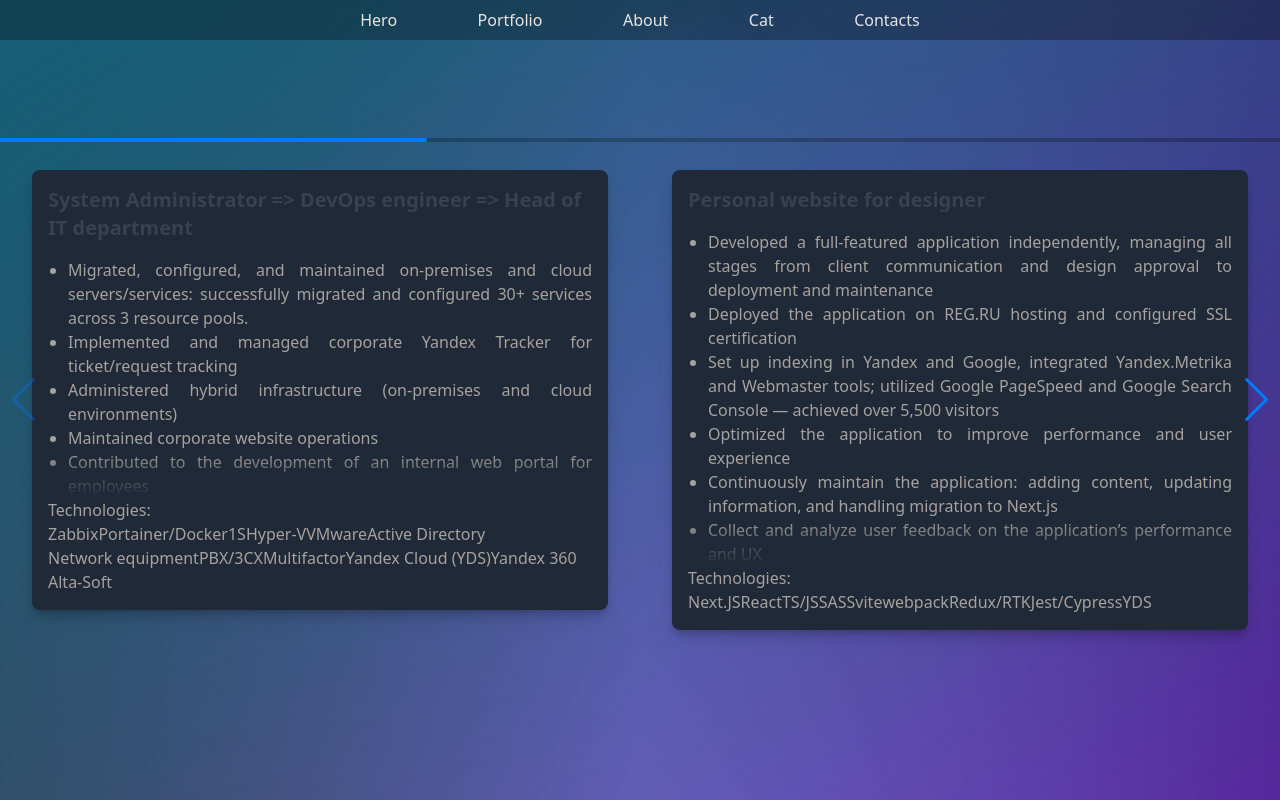
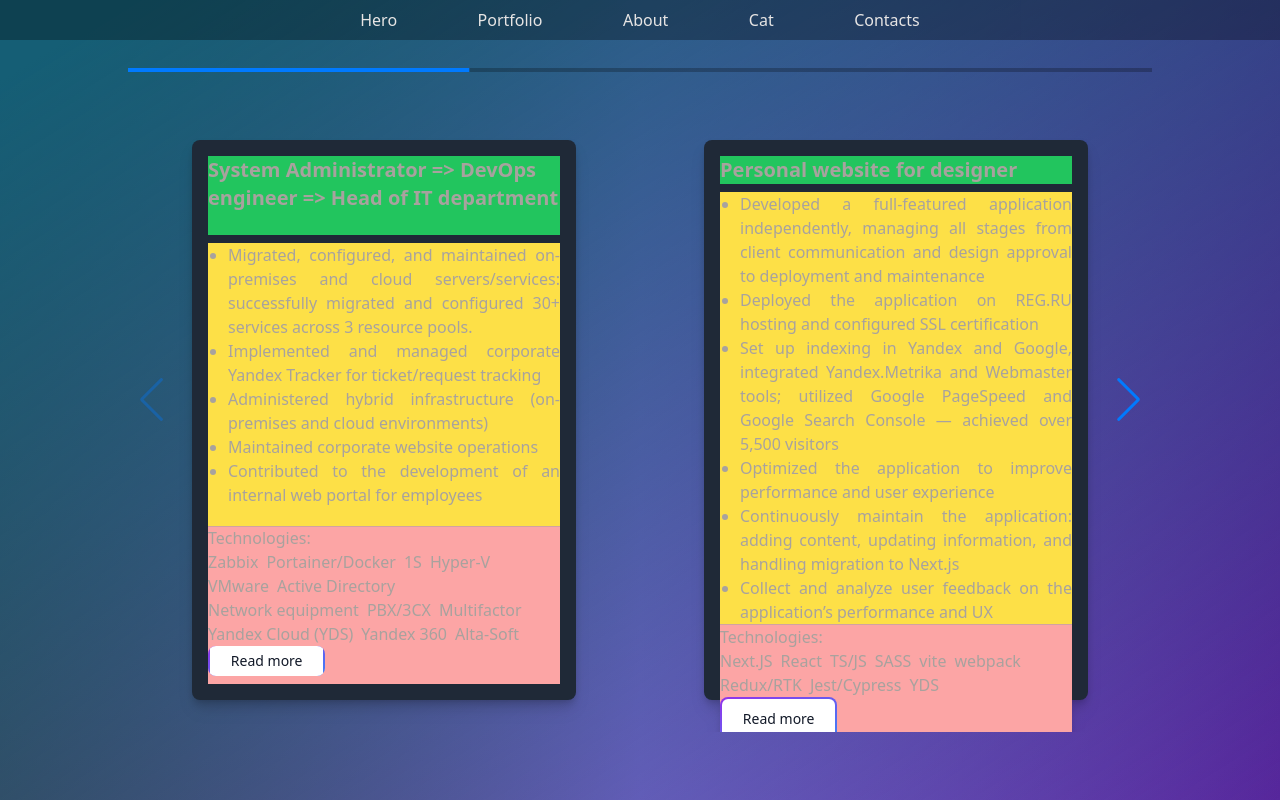
Before and after one commit to i0ji/p_ioji, a React (Vite) app: page /#/ in a window 1280 px wide. Built offline with nearby package versions, Linux system fonts and the light colour scheme.

Commit message:
feat(components): add router, 404; customize hero, commitizen
Version: v: 0.1.2

```diff
--- a/commitizen.config.cjs
+++ b/commitizen.config.cjs
@@ -49,7 +49,7 @@ module.exports = {
     subject: "Short description:\n",
     body: 'Full description. Use "|" for new row:\n',
     breaking: "Breaking changes:\n",
-    footer: "Meta (issues, links):\n",
+    footer: "Meta (version, issues):\n",
     confirmCommit: "Confirm",
   },
 
--- a/package.json
+++ b/package.json
@@ -26,7 +26,8 @@
   },
   "dependencies": {
     "react": "^19.1.1",
-    "react-dom": "^19.1.1"
+    "react-dom": "^19.1.1",
+    "react-router": "^7.7.1"
   },
   "devDependencies": {
     "@commitlint/cli": "^19.8.1",
--- a/src/components/Header.tsx
+++ b/src/components/Header.tsx
@@ -1,4 +1,6 @@
 export default function Header() {
+
+
   return (
     <div className="backdrop-blur-xs h-{10rem} fixed top-0 mx-auto flex w-full justify-center bg-black bg-opacity-30 text-stone-200">
       <nav className="flex h-10 w-2/4 justify-between align-middle">
--- a/src/components/Hero.tsx
+++ b/src/components/Hero.tsx
@@ -19,19 +19,19 @@ export default function Hero() {
       id="hero"
       className="flex h-screen w-full snap-start items-center justify-center border-l-purple-950 bg-gradient-to-br from-cyan-800 from-5%"
     >
-      <div className="mx-auto flex h-[90%] max-w-screen-xl flex-wrap items-center justify-around">
+      <div className="mx-auto flex h-[90%] w-full flex-wrap items-center justify-around">
         <Swiper
           modules={[Navigation]}
-
           slidesPerView={2}
           navigation
           pagination={{ type: "progressbar" }}
-          className="relative h-[70] w-full max-w-screen-xl pt-10"
+          className="relative h-[70] w-full max-w-[80vw] pt-10"
         >
           {heroData.map((item: heroModel) => (
-            <SwiperSlide key={nanoid()}
-            style={{marginRight: '0!impoprtant'}}
-            className="flex mr-0 justify-center">
+            <SwiperSlide
+              key={nanoid()}
+              className="h-ull"
+            >
               <Card data={item} />
             </SwiperSlide>
           ))}
--- /dev/null
+++ b/src/components/NotFound.tsx
@@ -0,0 +1,11 @@
+import React from 'react';
+
+export default function NotFound() {
+  return (
+    <div className='h-full w-full'>
+      <h1>404 - Page Not Found</h1>
+      <p>Извините, страница не найдена.</p>
+      <a href="/">Вернуться на главную</a>
+    </div>
+  );
+}
--- a/src/components/index.ts
+++ b/src/components/index.ts
@@ -4,5 +4,6 @@ import About from "./About";
 import Portfolio from "./Portfolio";
 import Cat from "./Cat";
 import Contacts from "./Contacts";
+import NotFound from "./NotFound";
 
-export { Header, Hero, About, Portfolio, Cat, Contacts };
+export { Header, Hero, About, Portfolio, Cat, Contacts, NotFound };
--- a/src/components/ui/card.tsx
+++ b/src/components/ui/card.tsx
@@ -3,42 +3,38 @@ import { nanoid } from "nanoid";
 export default function Card({ data }: { data: heroModel }) {
   return (
     <div
-      className="mx-auto my-8 duration-200 ease-linear h-[70%] w-[90%] bg-gray-800 transform flex-col justify-between rounded-lg p-4 shadow-lg drop-shadow-lg transition-transform hover:scale-[1.01]"
+      className="mx-auto my-8 flex h-[70vh] w-[30vw] transform flex-col rounded-lg bg-gray-800 p-4 text-stone-400 shadow-lg drop-shadow-lg transition-transform duration-200 ease-linear hover:scale-[1.01]"
       data-carousel-item
     >
-
-        <h6 className="mb-4 flex h-[15%] text-xl font-bold text-gray-700 dark:text-gray-400">
+      <h6 className="mb-2 flex h-[15%] bg-green-500 text-xl font-bold">
         {data.title}
       </h6>
-        <div className="flex h-[85%] flex-col justify-between text-stone-400">
-          <div className="relative h-[35%] overflow-y-hidden">
-            <ul className="list-disc pl-5 text-justify">
+      <div className="flex h-auto flex-auto flex-col justify-between bg-yellow-300">
+        <ul className="flex list-disc flex-col justify-between pl-5 text-justify">
           {data.responsibilities.map((unit) => (
             <li key={nanoid()}>
               <p>{unit}</p>
             </li>
           ))}
         </ul>
-            <div className="pointer-events-none absolute bottom-0 left-0 h-12 w-full bg-gradient-to-t from-gray-800 to-transparent"></div>
       </div>
-          <hr />
-          Technologies:
-          <ul className="flex flex-wrap">
+      <div className="flex h-[30%] flex-col justify-between bg-red-300">
+        <hr className="h-[1px] w-full bg-stone-400 opacity-50" />
+        <p className="w-full">Technologies: </p>
+        <ul className="flex flex-initial flex-wrap">
           {data.technologies.map((unit) => (
-              <li key={nanoid()}>
+            <li key={nanoid()} className="pr-2">
               <p>{unit}</p>
             </li>
           ))}
         </ul>
-          {/*
+
         <button className="group relative mb-2 me-2 inline-flex w-1/3 items-center justify-center overflow-hidden rounded-lg bg-gradient-to-br from-purple-600 to-blue-500 p-0.5 text-sm font-medium text-gray-900 hover:text-white focus:outline-none focus:ring-4 focus:ring-blue-300 group-hover:from-purple-600 group-hover:to-blue-500 dark:text-white dark:focus:ring-blue-800">
           <span className="relative w-full rounded-md bg-white px-5 py-2.5 transition-all duration-75 ease-in group-hover:bg-transparent dark:bg-gray-900 group-hover:dark:bg-transparent">
             Read more
           </span>
-        </button> */}
+        </button>
       </div>
-
-
     </div>
   );
 }
--- a/src/main.tsx
+++ b/src/main.tsx
@@ -1,10 +1,17 @@
 import { StrictMode } from "react";
 import { createRoot } from "react-dom/client";
+import { BrowserRouter, Routes, Route } from "react-router";
+import { NotFound } from "components/index";
 import "./index.scss";
 import App from "./App";
 
 createRoot(document.getElementById("root")!).render(
   <StrictMode>
-    <App />
+    <BrowserRouter>
+      <Routes>
+        <Route path="/" element={<App />} />
+        <Route path="*" element={<NotFound />} />
+      </Routes>
+    </BrowserRouter>
   </StrictMode>,
 );
```
Also changed, not shown: 2 other files (tests, documents, lock files or other folders). Lines whose indentation alone changed are shown as unchanged.
